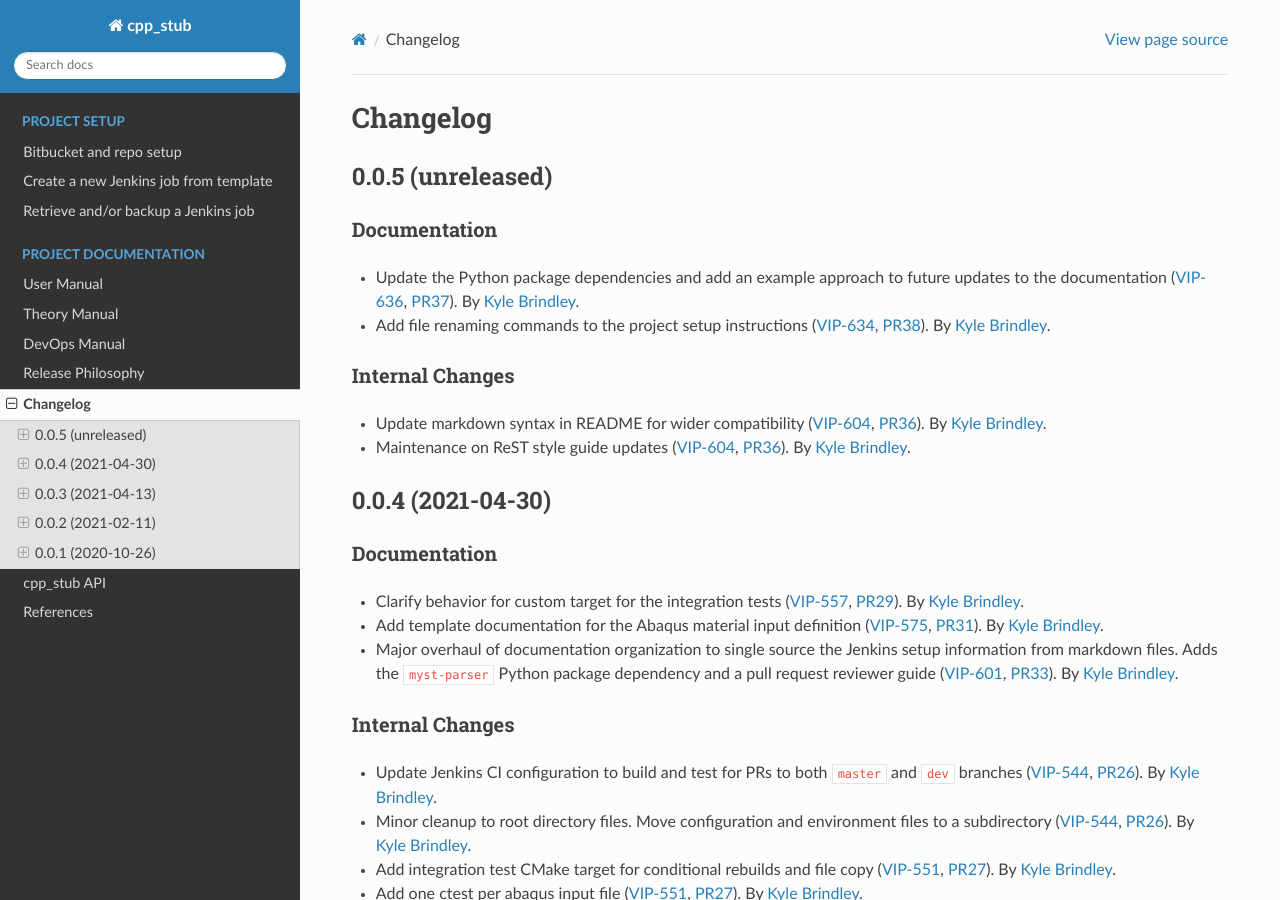
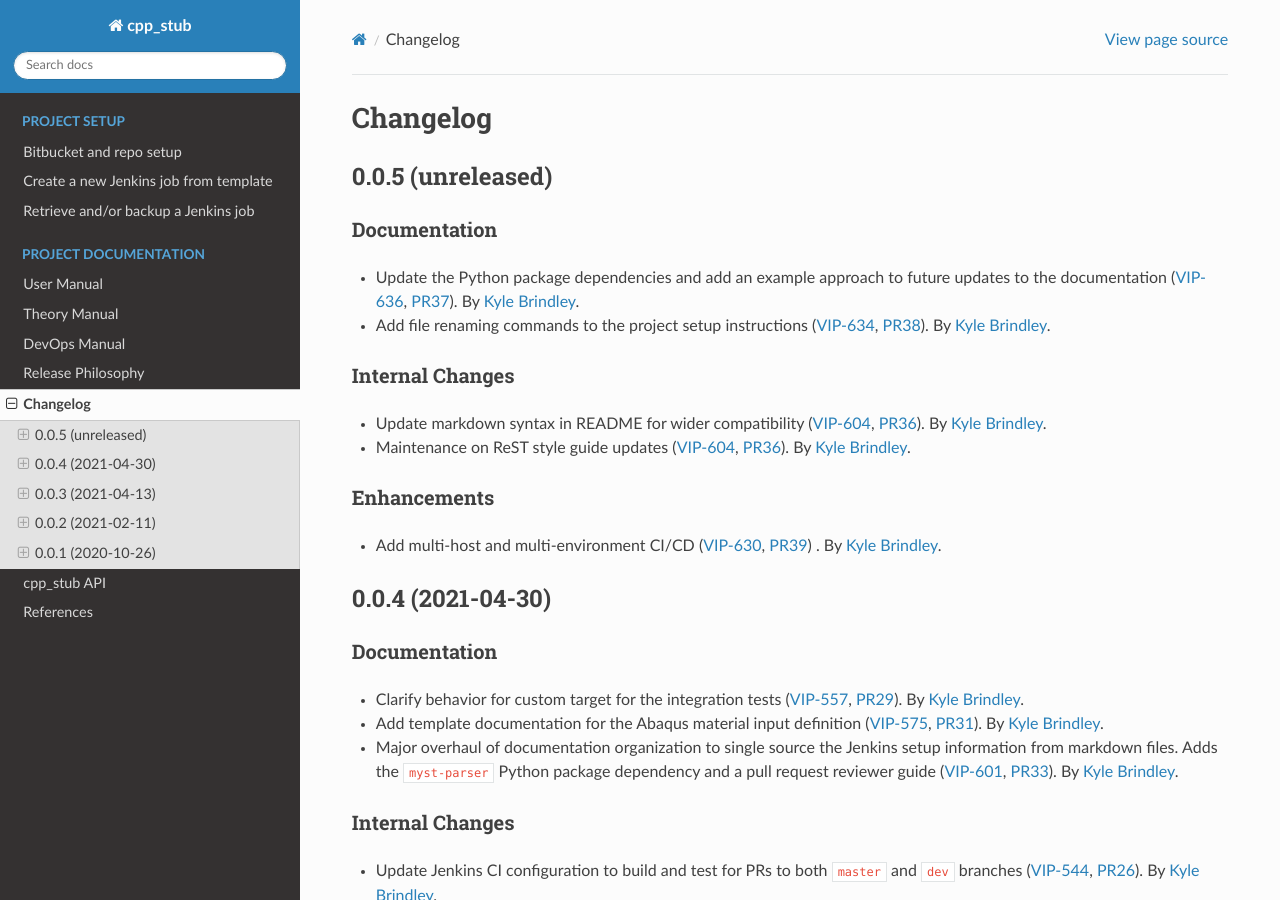
Before and after one commit to lanl/tardigrade-asp, a Sphinx documentation site: the page built from docs/changelog.rst, in a window 1280 px wide and 900 px high. Built offline with Sphinx 7.4.7 and the Read the Docs theme 2.0.0, drawn with Linux system fonts in a browser that asks for light colours.

Commit message:
DOC: update changelog

```diff
--- a/docs/changelog.rst
+++ b/docs/changelog.rst
@@ -18,6 +18,10 @@ Internal Changes
 ================
 - Update markdown syntax in README for wider compatibility (:jira:`604`, :pull:`36`). By `Kyle Brindley`_.
 - Maintenance on ReST style guide updates (:jira:`604`, :pull:`36`). By `Kyle Brindley`_.
+
+Enhancements
+============
+- Add multi-host and multi-environment CI/CD (:jira:`630`, :pull:`39`) . By `Kyle Brindley`_.
 
 ******************
 0.0.4 (2021-04-30)
```
